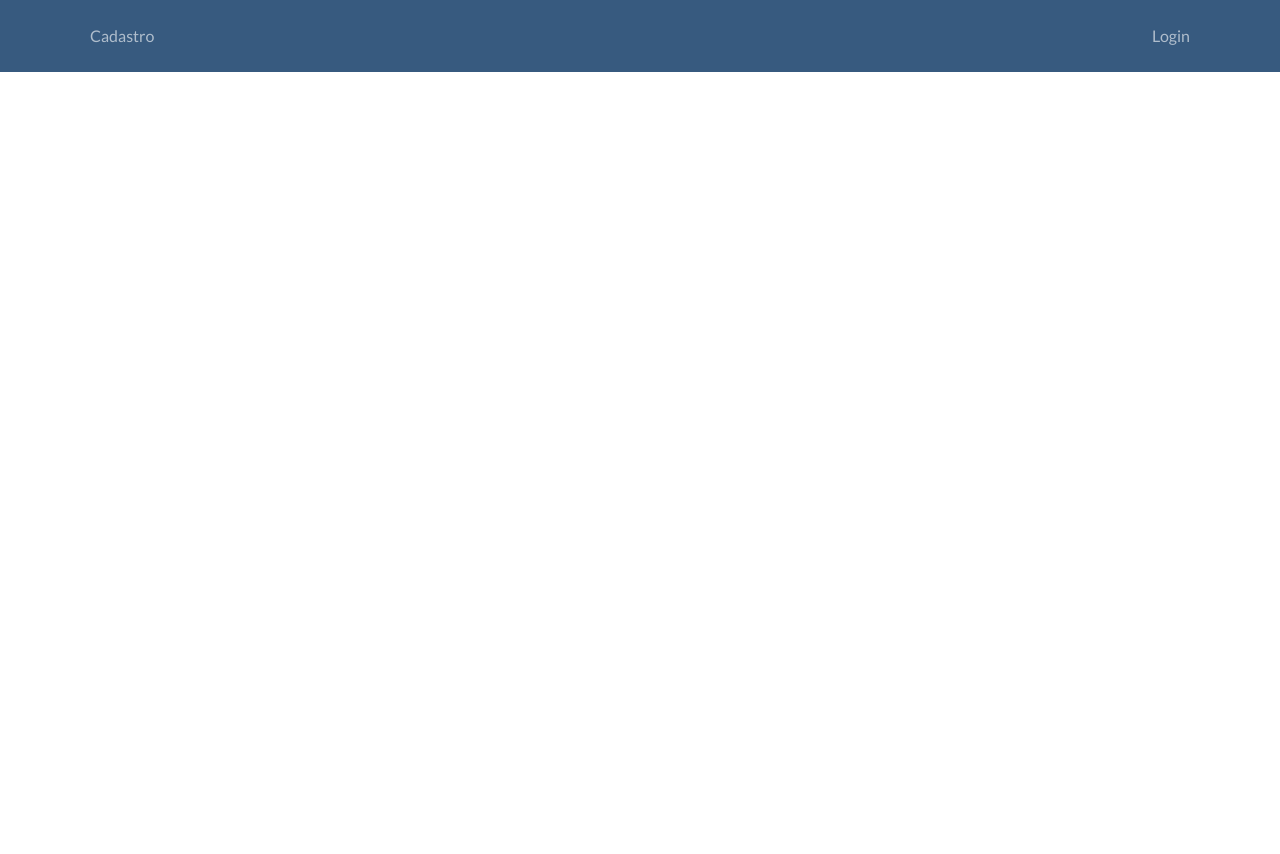
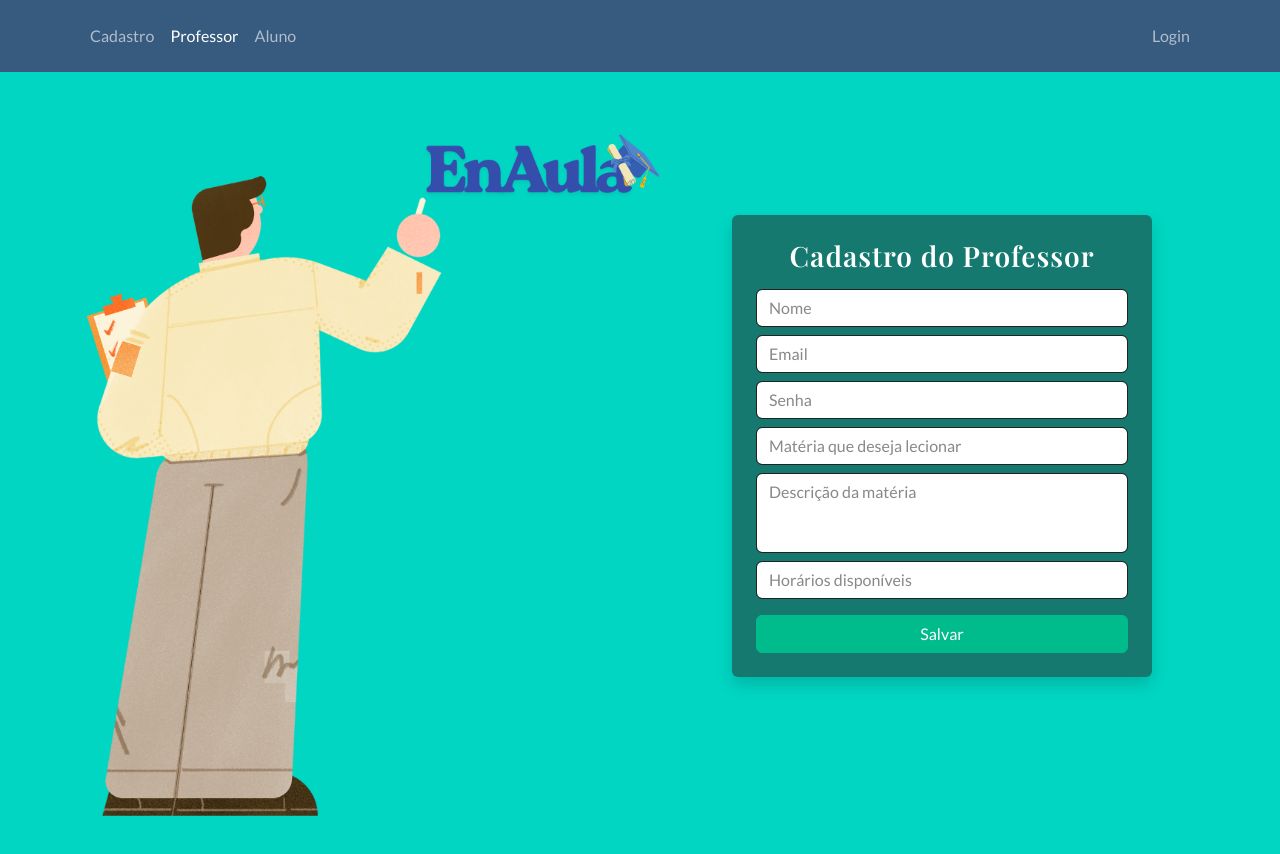
Before and after one commit to Oliveirraz/FrontEnd_EnAula, a React (Vite) app: page /cadastro-professor in a window 1280 px wide. Before the commit this address had no page. Shown: the top 854 px of the page. Before the commit the page ends 800 px from the top, so only its background shows below. Built offline with nearby package versions, Linux system fonts and the light colour scheme.

Commit message:
feat: adicionadas telas de cadastro de professor e de aluno e ajuste a navegacao

```diff
--- a/src/App.jsx
+++ b/src/App.jsx
@@ -3,21 +3,23 @@ import { BrowserRouter, Routes, Route, Navigate } from "react-router-dom";
 import NavBar from "./components/NavBar";
 import Login from "./pages/Login";
 import CreateUser from "./pages/CreateUser";
+import CadastroProfessor from "./pages/CadastroProfessor";
+import CadastroAluno from "./pages/CadastroAluno";
 import "./assets/css/styles.css";
-
 
 function App() {
   return (
-    <BrowserRouter> {/*Meu sistema de rotas*/}
+    <BrowserRouter>
+      {" "}
+      {/*Meu sistema de rotas*/}
       <NavBar />
       <div className="container mt-4">
         <Routes>
           <Route path="/" element={<Navigate to="/cadastro" />} />
-
           <Route path="/login" element={<Login />} />
           <Route path="/cadastro" element={<CreateUser />} />
-
-
+          <Route path="/cadastro-professor" element={<CadastroProfessor />} />
+                    <Route path="/cadastro-aluno" element={<CadastroAluno />} />
         </Routes>
       </div>
     </BrowserRouter>
--- /dev/null
+++ b/src/assets/css/AlunoStyle.css
@@ -0,0 +1,28 @@
+.aluno-container {
+  height: 100vh;
+  width: 100%;
+  display: flex;
+  justify-content: center;
+  align-items: center;
+  background-size: cover;
+  background-position: center;
+  background-repeat: no-repeat;
+}
+
+/* CARD */
+.aluno-card {
+  width: 380px;
+  margin-top: -100px;
+  margin-left: 650px;
+  background-color: rgba(26, 109, 101, 0.88);
+  backdrop-filter: blur(4px);
+  border-radius: 14px;
+  padding: 16px;
+}
+
+/* TÍTULO */
+.aluno-title {
+  text-align: center;
+  margin-bottom: 20px;
+  font-weight: bold;
+}
--- /dev/null
+++ b/src/assets/css/ProfessorStyle.css
@@ -0,0 +1,37 @@
+/*CONTAINER (igual ao login)*/
+.prof-container {
+  height: 100vh;
+  width: 100%;
+  background-size: cover;
+  background-position: center;
+  background-repeat: no-repeat;
+
+  display: flex;
+  align-items: center;
+}
+
+/*CARD */
+.prof-card {
+  width: 420px;
+  margin-top: -100px;
+  margin-left: 650px;
+  background-color: rgba(26, 109, 101, 0.88);
+  backdrop-filter: blur(4px);
+  border-radius: 14px;
+  padding: 16px;
+}
+
+/*  INPUTS */
+.prof-input,
+.prof-textarea {
+  background-color: #e2ffff;
+  border: 1px solid #9eefef;
+  padding: 10px;
+  border-radius: 6px;
+}
+
+/* textarea mais alto */
+.prof-textarea {
+  height: 80px;
+  resize: none;
+}
--- a/src/components/NavBar.jsx
+++ b/src/components/NavBar.jsx
@@ -3,17 +3,24 @@ import { LinkContainer } from "react-router-bootstrap";
 
 function NavBar() {
   return (
-    <Navbar bg="primary" variant="dark" expand="lg"> {/* bg = cor da barra, variant = deixa a cor mais forte, expand = responsivel para telas de smartphones*/}
+    <Navbar bg="primary" variant="dark" expand="lg">
+      {" "}
+      {/* bg = cor da barra, variant = deixa a cor mais forte, expand = responsivel para telas de smartphones*/}
       <Container>
         <Navbar.Toggle aria-controls="basic-navbar-nav" />
         <Navbar.Collapse id="basic-navbar-nav">
-
           <Nav className="me-auto">
             <LinkContainer to="/cadastro">
               <Nav.Link>Cadastro</Nav.Link>
             </LinkContainer>
 
+            <LinkContainer to="/cadastro-professor">
+              <Nav.Link>Professor</Nav.Link>
+            </LinkContainer>
 
+            <LinkContainer to="/cadastro-aluno">
+              <Nav.Link>Aluno</Nav.Link>
+            </LinkContainer>
           </Nav>
 
           <Nav>
@@ -21,7 +28,6 @@ function NavBar() {
               <Nav.Link>Login</Nav.Link>
             </LinkContainer>
           </Nav>
-
         </Navbar.Collapse>
       </Container>
     </Navbar>
--- /dev/null
+++ b/src/pages/CadastroAluno.jsx
@@ -0,0 +1,20 @@
+import "../assets/css/AlunoStyle.css";
+import alunoTela from "../assets/imagens/cadastroAlunoTela.png";
+import FormUser from "../components/FormUser";
+
+function CadastroAluno() {
+  return (
+    <div
+      className="aluno-container"
+      style={{ backgroundImage: `url(${alunoTela})` }}
+    >
+      <div className="aluno-card">
+        <h2 className="aluno-title">Cadastro do Aluno</h2>
+
+        <FormUser />
+      </div>
+    </div>
+  );
+}
+
+export default CadastroAluno;
--- /dev/null
+++ b/src/pages/CadastroProfessor.jsx
@@ -0,0 +1,83 @@
+import { useState } from "react";
+import professorTela from "../assets/imagens/cadastroProfessorTela.png";
+import "../assets/css/ProfessorStyle.css";
+
+function CadastroProfessor() {
+  const [form, setForm] = useState({
+    name: "",
+    email: "",
+    password: "",
+    materia: "",
+    descricao: "",
+    horarios: "",
+  });
+
+  const handleChange = (e) =>
+    setForm({ ...form, [e.target.name]: e.target.value });
+
+  const submit = (e) => {
+    e.preventDefault();
+    console.log("Dados cadastrados:", form);
+    alert("Professor cadastrado com sucesso!");
+  };
+
+  return (
+    <div
+      className="prof-container"
+      style={{ backgroundImage: `url(${professorTela})` }}
+    >
+      <div className="p-4 rounded shadow prof-card text-light">
+        <h2 className="mb-3 text-center">Cadastro do Professor</h2>
+
+        <form onSubmit={submit}>
+          <input
+            name="name"
+            className="form-control mb-2 prof-input"
+            placeholder="Nome"
+            onChange={handleChange}
+          />
+
+          <input
+            name="email"
+            className="form-control mb-2 prof-input"
+            placeholder="Email"
+            onChange={handleChange}
+          />
+
+          <input
+            type="password"
+            name="password"
+            className="form-control mb-2 prof-input"
+            placeholder="Senha"
+            onChange={handleChange}
+          />
+
+          <input
+            name="materia"
+            className="form-control mb-2 prof-input"
+            placeholder="Matéria que deseja lecionar"
+            onChange={handleChange}
+          />
+
+          <textarea
+            name="descricao"
+            className="form-control mb-2 prof-textarea"
+            placeholder="Descrição da matéria"
+            onChange={handleChange}
+          />
+
+          <input
+            name="horarios"
+            className="form-control mb-3 prof-input"
+            placeholder="Horários disponíveis"
+            onChange={handleChange}
+          />
+
+          <button className="btn btn-success w-100">Salvar</button>
+        </form>
+      </div>
+    </div>
+  );
+}
+
+export default CadastroProfessor;
```
Also changed, not shown: src/assets/imagens/cadastroAlunoTela.png (added), src/assets/imagens/cadastroProfessorTela.png (added).
